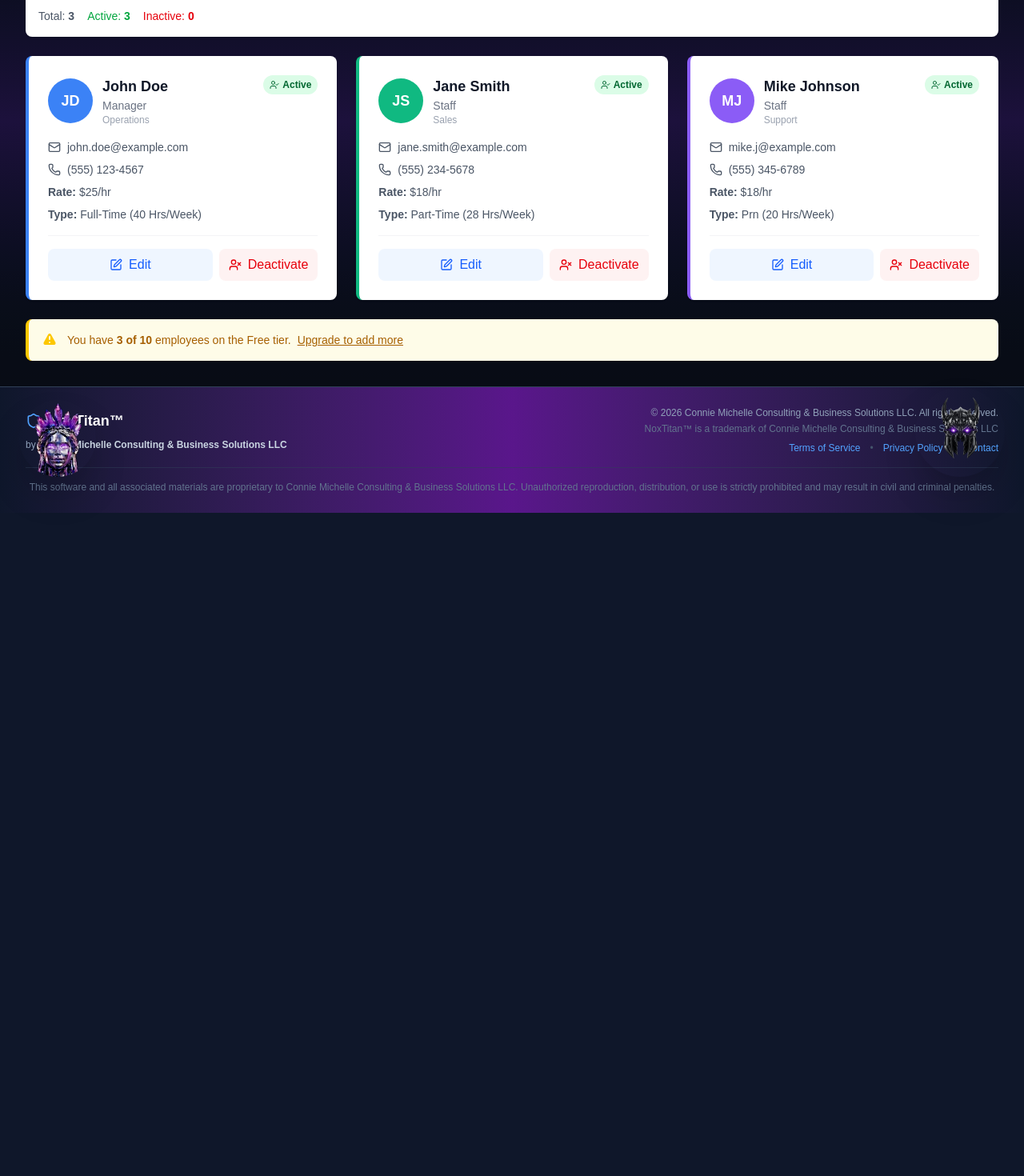
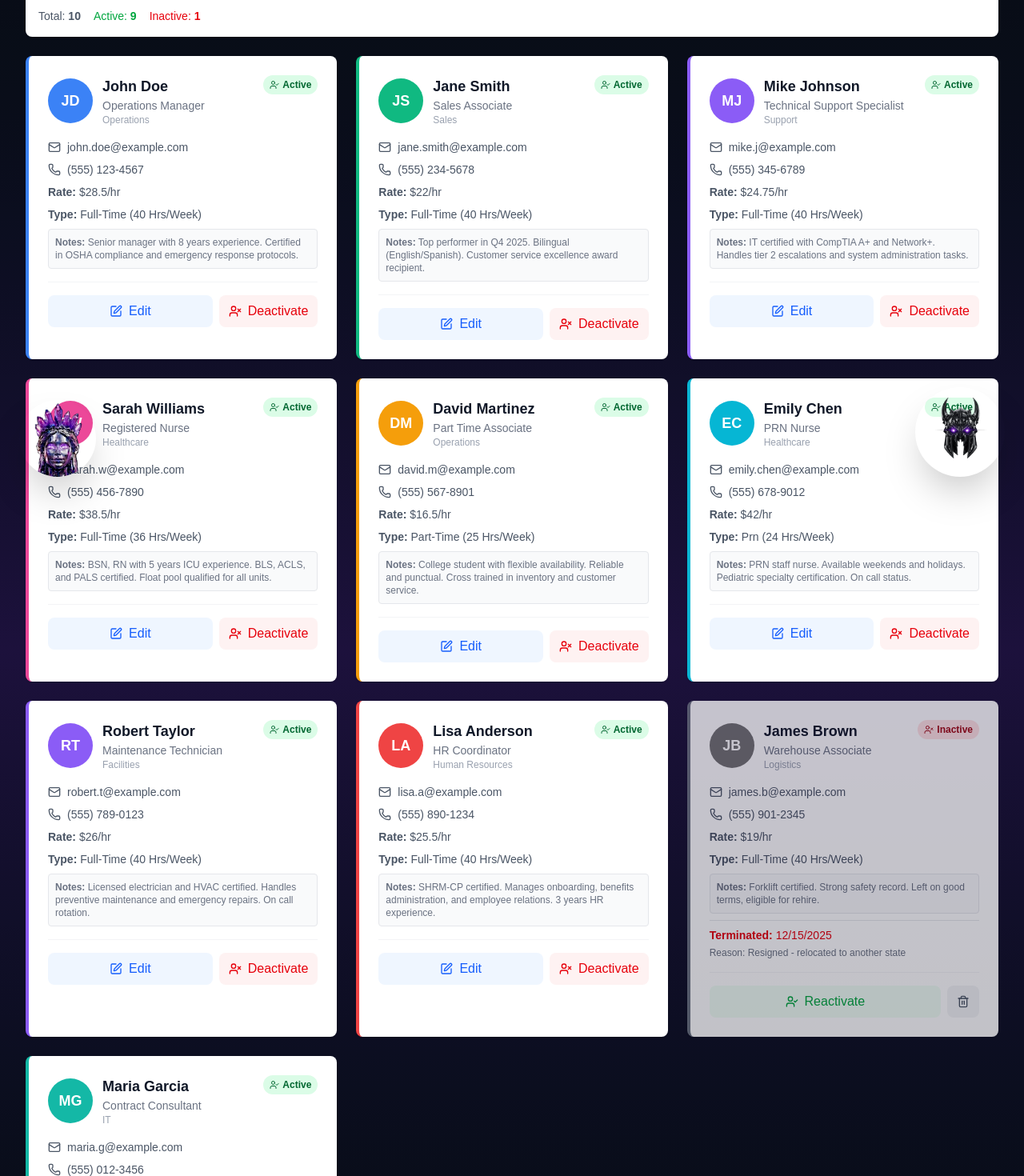
Before and after one commit to cmc-creator/NoxTitan, a Next.js app: page /employees in a window 1280 px wide. Shown: the part 180-1650 px from the top of the page at 80% size. Before the commit the page ends 821 px from the top, so only its background shows below. Built offline with nearby package versions, Linux system fonts and the light colour scheme.

Commit message:
Fix chatbot scroll behavior and add robust employee data with 10 employees

```diff
--- a/src/app/employees/page.tsx
+++ b/src/app/employees/page.tsx
@@ -36,14 +36,15 @@ export default function EmployeesPage() {
       lastName: 'Doe',
       email: 'john.doe@example.com',
       phone: '(555) 123-4567',
-      position: 'Manager',
-      hourlyRate: 25,
+      position: 'Operations Manager',
+      hourlyRate: 28.50,
       isActive: true,
       department: 'Operations',
       color: '#3b82f6',
       employmentType: 'full-time',
       weeklyHourLimit: 40,
       overtimeThreshold: 40,
+      notes: 'Senior manager with 8 years experience. Certified in OSHA compliance and emergency response protocols.'
     },
     {
       id: '2',
@@ -51,14 +52,15 @@ export default function EmployeesPage() {
       lastName: 'Smith',
       email: 'jane.smith@example.com',
       phone: '(555) 234-5678',
-      position: 'Staff',
-      hourlyRate: 18,
+      position: 'Sales Associate',
+      hourlyRate: 22.00,
       isActive: true,
       department: 'Sales',
       color: '#10b981',
-      employmentType: 'part-time',
-      weeklyHourLimit: 28,
-      overtimeThreshold: 28,
+      employmentType: 'full-time',
+      weeklyHourLimit: 40,
+      overtimeThreshold: 40,
+      notes: 'Top performer in Q4 2025. Bilingual (English/Spanish). Customer service excellence award recipient.'
     },
     {
       id: '3',
@@ -66,14 +68,129 @@ export default function EmployeesPage() {
       lastName: 'Johnson',
       email: 'mike.j@example.com',
       phone: '(555) 345-6789',
-      position: 'Staff',
-      hourlyRate: 18,
+      position: 'Technical Support Specialist',
+      hourlyRate: 24.75,
       isActive: true,
       department: 'Support',
       color: '#8b5cf6',
+      employmentType: 'full-time',
+      weeklyHourLimit: 40,
+      overtimeThreshold: 40,
+      notes: 'IT certified with CompTIA A+ and Network+. Handles tier 2 escalations and system administration tasks.'
+    },
+    {
+      id: '4',
+      firstName: 'Sarah',
+      lastName: 'Williams',
+      email: 'sarah.w@example.com',
+      phone: '(555) 456-7890',
+      position: 'Registered Nurse',
+      hourlyRate: 38.50,
+      isActive: true,
+      department: 'Healthcare',
+      color: '#ec4899',
+      employmentType: 'full-time',
+      weeklyHourLimit: 36,
+      overtimeThreshold: 36,
+      notes: 'BSN, RN with 5 years ICU experience. BLS, ACLS, and PALS certified. Float pool qualified for all units.'
+    },
+    {
+      id: '5',
+      firstName: 'David',
+      lastName: 'Martinez',
+      email: 'david.m@example.com',
+      phone: '(555) 567-8901',
+      position: 'Part Time Associate',
+      hourlyRate: 16.50,
+      isActive: true,
+      department: 'Operations',
+      color: '#f59e0b',
+      employmentType: 'part-time',
+      weeklyHourLimit: 25,
+      overtimeThreshold: 25,
+      notes: 'College student with flexible availability. Reliable and punctual. Cross trained in inventory and customer service.'
+    },
+    {
+      id: '6',
+      firstName: 'Emily',
+      lastName: 'Chen',
+      email: 'emily.chen@example.com',
+      phone: '(555) 678-9012',
+      position: 'PRN Nurse',
+      hourlyRate: 42.00,
+      isActive: true,
+      department: 'Healthcare',
+      color: '#06b6d4',
       employmentType: 'prn',
+      weeklyHourLimit: 24,
+      overtimeThreshold: 24,
+      notes: 'PRN staff nurse. Available weekends and holidays. Pediatric specialty certification. On call status.'
+    },
+    {
+      id: '7',
+      firstName: 'Robert',
+      lastName: 'Taylor',
+      email: 'robert.t@example.com',
+      phone: '(555) 789-0123',
+      position: 'Maintenance Technician',
+      hourlyRate: 26.00,
+      isActive: true,
+      department: 'Facilities',
+      color: '#8b5cf6',
+      employmentType: 'full-time',
+      weeklyHourLimit: 40,
+      overtimeThreshold: 40,
+      notes: 'Licensed electrician and HVAC certified. Handles preventive maintenance and emergency repairs. On call rotation.'
+    },
+    {
+      id: '8',
+      firstName: 'Lisa',
+      lastName: 'Anderson',
+      email: 'lisa.a@example.com',
+      phone: '(555) 890-1234',
+      position: 'HR Coordinator',
+      hourlyRate: 25.50,
+      isActive: true,
+      department: 'Human Resources',
+      color: '#ef4444',
+      employmentType: 'full-time',
+      weeklyHourLimit: 40,
+      overtimeThreshold: 40,
+      notes: 'SHRM-CP certified. Manages onboarding, benefits administration, and employee relations. 3 years HR experience.'
+    },
+    {
+      id: '9',
+      firstName: 'James',
+      lastName: 'Brown',
+      email: 'james.b@example.com',
+      phone: '(555) 901-2345',
+      position: 'Warehouse Associate',
+      hourlyRate: 19.00,
+      isActive: false,
+      department: 'Logistics',
+      color: '#6b7280',
+      employmentType: 'full-time',
+      weeklyHourLimit: 40,
+      overtimeThreshold: 40,
+      terminationDate: '2025-12-15',
+      terminationReason: 'Resigned - relocated to another state',
+      notes: 'Forklift certified. Strong safety record. Left on good terms, eligible for rehire.'
+    },
+    {
+      id: '10',
+      firstName: 'Maria',
+      lastName: 'Garcia',
+      email: 'maria.g@example.com',
+      phone: '(555) 012-3456',
+      position: 'Contract Consultant',
+      hourlyRate: 85.00,
+      isActive: true,
+      department: 'IT',
+      color: '#14b8a6',
+      employmentType: 'contract',
       weeklyHourLimit: 20,
       overtimeThreshold: 20,
+      notes: 'Software development consultant. 1099 contractor. Specialized in database optimization and cloud migrations. 90 day contract ending March 2026.'
     },
   ]);
   const [showAddModal, setShowAddModal] = useState(false);
@@ -277,6 +394,11 @@ export default function EmployeesPage() {
               <div className="text-sm text-gray-600 capitalize">
                 <span className="font-semibold">Type:</span> {employee.employmentType} ({employee.weeklyHourLimit} hrs/week)
               </div>
+              {employee.notes && (
+                <div className="text-xs text-gray-500 bg-gray-50 p-2 rounded mt-2 border border-gray-200">
+                  <span className="font-semibold">Notes:</span> {employee.notes}
+                </div>
+              )}
               {!employee.isActive && employee.terminationDate && (
                 <div className="text-sm text-red-600 pt-2 border-t border-gray-200">
                   <span className="font-semibold">Terminated:</span> {new Date(employee.terminationDate).toLocaleDateString()}
--- a/src/components/ChatBot.tsx
+++ b/src/components/ChatBot.tsx
@@ -53,7 +53,11 @@ export default function ChatBot() {
   };
 
   useEffect(() => {
-    scrollToBottom();
+    // Only scroll to bottom when user sends a message or bot responds
+    // Don't auto-scroll on initial load
+    if (messages.length > 1) {
+      scrollToBottom();
+    }
   }, [messages]);
 
   const getBotResponse = (userMessage: string): string => {
```
